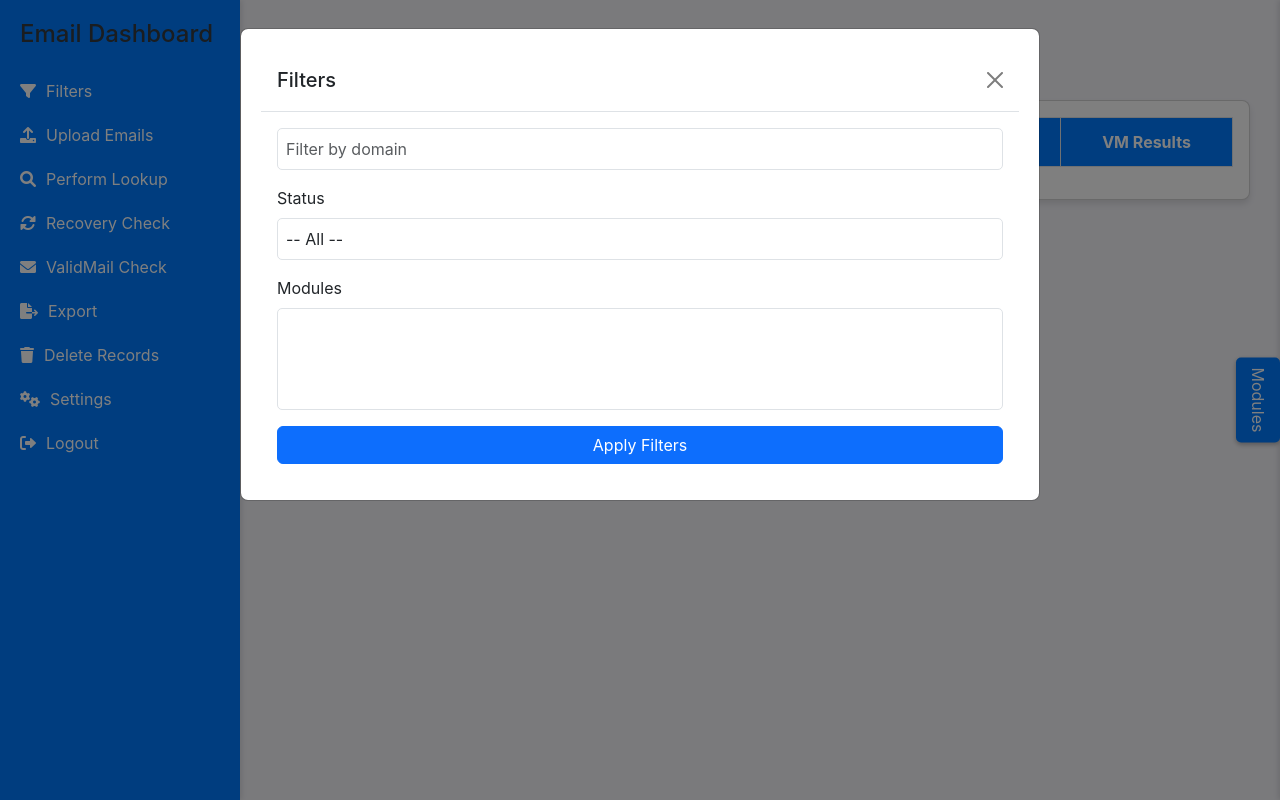
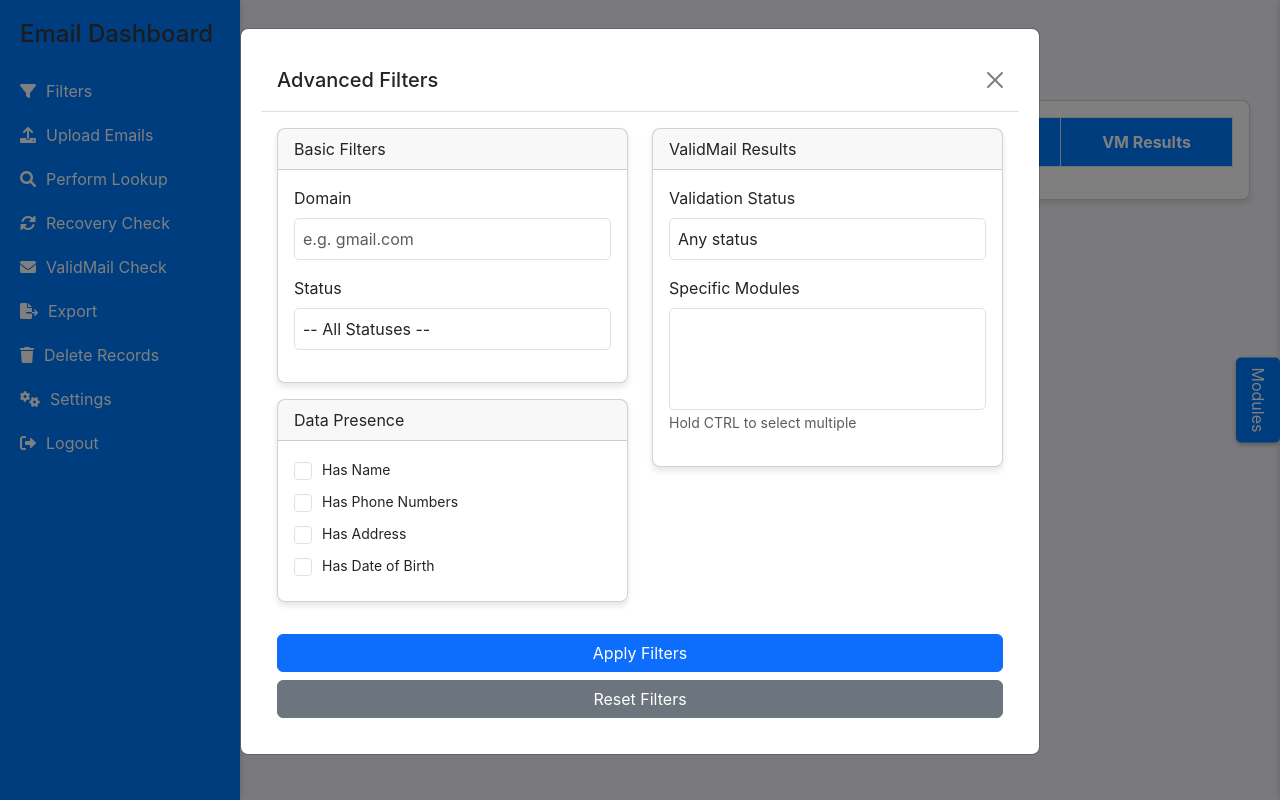
Before and after one commit to DevCentrals/AIO-Suite, a Flask app: template templates/index.html in a window 1280 px wide, after a click on "Filters". Run offline with Flask 3, Linux system fonts and the light colour scheme; the template is opened without the code that fills it, so the values that code supplies are empty; some libraries are stand-ins or nearby versions.

Commit message:
Advanced filtering

```diff
--- a/app.py
+++ b/app.py
@@ -505,6 +505,38 @@ def get_emails():
                 func.json_extract(Email.validmail_results, f'$.{module_name}').cast(db.Boolean) == (True if is_valid else False)
             )
 
+    if filters.get('has_name'):
+        query = query.filter(Email.name != None, Email.name != '', Email.name != 'N/A')
+    if filters.get('has_phone'):
+        query = query.filter(Email.phone_numbers != None, Email.phone_numbers != '', Email.phone_numbers != 'N/A')
+    if filters.get('has_address'):
+        query = query.filter(Email.address != None, Email.address != '', Email.address != 'N/A')
+    if filters.get('has_dob'):
+        query = query.filter(Email.dob != None, Email.dob != '', Email.dob != 'N/A')
+
+    if filters.get('vm_status'):
+        vm_status = filters['vm_status']
+        if vm_status == 'valid':
+            query = query.filter(Email.validmail_results != None)
+            query = query.filter(
+                func.json_extract(Email.validmail_results, '$') != '{}'
+            )
+        elif vm_status == 'invalid':
+            query = query.filter(Email.validmail_results != None)
+            query = query.filter(
+                func.json_extract(Email.validmail_results, '$') != '{}'
+            )
+        elif vm_status == 'all-valid':
+            query = query.filter(Email.validmail_results != None)
+            query = query.filter(
+                func.json_extract(Email.validmail_results, '$') != '{}'
+            )
+        elif vm_status == 'all-invalid':
+            query = query.filter(Email.validmail_results != None)
+            query = query.filter(
+                func.json_extract(Email.validmail_results, '$') != '{}'
+            )
+
     total = query.count()
 
     if fetch_all:
@@ -652,7 +684,7 @@ def process_email_for_recovery_check(app, email_record, loaded_modules, addition
                 proxy_retry_count += 1
                 print(f"Retrying with a new proxy ({proxy_retry_count}/{max_retries})")
 
-        print(f"Failed to process task for {task_obj['email']} with module {module_instance.__class__.__name__} after {max_retries} retries.")
+        print(f"Failed to process task for {task_obj['email']} with module {module_instance.__class__.__name__} (from {module_name}) after {max_retries} retries.")
         return False
 
     def update_email_record(email_address, censored_number, module_name):
--- a/static/js/script.js
+++ b/static/js/script.js
@@ -698,22 +698,96 @@ function getSelectedEmails() {
         .map(checkbox => checkbox.closest('tr').querySelector('td:nth-child(2)').textContent.trim());
 }
 
+function resetFilters() {
+  document.getElementById('filter-domain').value = '';
+  document.getElementById('status-filter').value = '';
+
+  document.getElementById('has-name').checked = false;
+  document.getElementById('has-phone').checked = false;
+  document.getElementById('has-address').checked = false;
+  document.getElementById('has-dob').checked = false;
+
+  document.getElementById('vm-status').value = '';
+  document.getElementById('module-filter').selectedIndex = -1;
+
+  currentFilters = {};
+  fetchRecords(1);
+}
+
 function applyFilters() {
+    currentFilters = {};
+
     const domain = document.getElementById('filter-domain').value;
     const status = document.getElementById('status-filter').value;
 
-    const selectedModules = Array.from(document.getElementById('module-filter').selectedOptions).map(option => option.value);
-
-    currentFilters = {};
     if (domain) currentFilters.domain = domain;
     if (status) currentFilters.status = status;
-    if (selectedModules.length > 0) currentFilters.module_results = selectedModules.reduce((acc, module) => {
-        acc[module] = true;
-        return acc;
-    }, {});
 
-    fetchRecords(currentPage, currentFilters);
-}
+    if (document.getElementById('has-name').checked) {
+      currentFilters.has_name = true;
+    }
+    if (document.getElementById('has-phone').checked) {
+      currentFilters.has_phone = true;
+    }
+    if (document.getElementById('has-address').checked) {
+      currentFilters.has_address = true;
+    }
+    if (document.getElementById('has-dob').checked) {
+      currentFilters.has_dob = true;
+    }
+
+    const vmStatus = document.getElementById('vm-status').value;
+    if (vmStatus) {
+      currentFilters.vm_status = vmStatus;
+    }
+
+    const selectedModules = Array.from(document.getElementById('module-filter').selectedOptions)
+      .map(option => option.value);
+
+    if (selectedModules.length > 0) {
+      currentFilters.module_results = {};
+      selectedModules.forEach(module => {
+        currentFilters.module_results[module] = true; // Default to valid
+      });
+    }
+
+    const filtersParam = encodeURIComponent(JSON.stringify(currentFilters));
+
+    fetch(`/get_emails?page=1&records_per_page=${recordsPerPage}&filters=${filtersParam}`)
+      .then(response => response.json())
+      .then(data => {
+        tableBody.innerHTML = data.records.map(record => {
+          const formattedValidmailResults = record.validmail_results ?
+            Object.entries(record.validmail_results).map(([module, result]) => {
+              return `<strong>${module}</strong>: ${result ? 'Valid' : 'Invalid'}`;
+            }).join('<br>') :
+            'N/A';
+
+          return `
+            <tr id="email-${CSS.escape(record.email)}" data-email="${CSS.escape(record.email)}">
+              <td><input type="checkbox" name="selected_emails" value="${record.id}"></td>
+              <td>${record.email}</td>
+              <td id="status-${CSS.escape(record.email)}">${record.status || 'N/A'}</td>
+              <td id="name-${CSS.escape(record.email)}">${record.name || 'N/A'}</td>
+              <td id="phone_numbers-${CSS.escape(record.email)}">${record.phone_numbers || 'N/A'}</td>
+              <td id="address-${CSS.escape(record.email)}">${record.address || 'N/A'}</td>
+              <td id="dob-${CSS.escape(record.email)}">${record.dob || 'N/A'}</td>
+              <td id="validmail_results-${CSS.escape(record.email)}">${formattedValidmailResults}</td>
+            </tr>`;
+        }).join('');
+
+        totalRecords = data.total;
+        totalRecordsElem.textContent = `Total Records: ${totalRecords}`;
+        updatePagination();
+        populateStatusOptions(data.statuses);
+        populateModuleFilter();
+      })
+      .catch(error => {
+        console.error('Error fetching filtered records:', error);
+      });
+
+    $('#filterModal').modal('hide');
+  }
 
 async function deleteSelectedRecords() {
     const selectedEmails = getSelectedEmails();
--- a/templates/index.html
+++ b/templates/index.html
@@ -116,25 +116,81 @@
         <div class="modal-dialog modal-lg">
           <div class="modal-content">
             <div class="modal-header">
-              <h5 class="modal-title">Filters</h5>
+              <h5 class="modal-title">Advanced Filters</h5>
               <button type="button" class="btn-close" data-bs-dismiss="modal"></button>
             </div>
             <div class="modal-body">
               <form id="filter-form" onsubmit="applyFilters(); return false;">
+                <div class="row">
+                  <div class="col-md-6">
+                    <div class="card mb-3">
+                      <div class="card-header">Basic Filters</div>
+                      <div class="card-body">
                         <div class="mb-3">
-                  <input type="text" id="filter-domain" name="domain" placeholder="Filter by domain" class="form-control">
+                          <label for="filter-domain" class="form-label">Domain</label>
+                          <input type="text" id="filter-domain" name="domain" placeholder="e.g. gmail.com" class="form-control">
                         </div>
                         <div class="mb-3">
                           <label for="status-filter" class="form-label">Status</label>
                           <select id="status-filter" class="form-control">
-                    <option value="">-- All --</option>
+                            <option value="">-- All Statuses --</option>
+                          </select>
+                        </div>
+                      </div>
+                    </div>
+
+                    <div class="card mb-3">
+                      <div class="card-header">Data Presence</div>
+                      <div class="card-body">
+                        <div class="form-check mb-2">
+                          <input class="form-check-input" type="checkbox" id="has-name">
+                          <label class="form-check-label" for="has-name">Has Name</label>
+                        </div>
+                        <div class="form-check mb-2">
+                          <input class="form-check-input" type="checkbox" id="has-phone">
+                          <label class="form-check-label" for="has-phone">Has Phone Numbers</label>
+                        </div>
+                        <div class="form-check mb-2">
+                          <input class="form-check-input" type="checkbox" id="has-address">
+                          <label class="form-check-label" for="has-address">Has Address</label>
+                        </div>
+                        <div class="form-check mb-2">
+                          <input class="form-check-input" type="checkbox" id="has-dob">
+                          <label class="form-check-label" for="has-dob">Has Date of Birth</label>
+                        </div>
+                      </div>
+                    </div>
+                  </div>
+
+                  <div class="col-md-6">
+                    <div class="card mb-3">
+                      <div class="card-header">ValidMail Results</div>
+                      <div class="card-body">
+                        <div class="mb-3">
+                          <label class="form-label">Validation Status</label>
+                          <select id="vm-status" class="form-control">
+                            <option value="">Any status</option>
+                            <option value="valid">At least one valid</option>
+                            <option value="invalid">At least one invalid</option>
+                            <option value="all-valid">All valid</option>
+                            <option value="all-invalid">All invalid</option>
                           </select>
                         </div>
                         <div class="mb-3">
-                  <label for="module-filter" class="form-label">Modules</label>
-                  <select id="module-filter" class="form-control" multiple></select>
+                          <label for="module-filter" class="form-label">Specific Modules</label>
+                          <select id="module-filter" class="form-control" multiple>
+                          </select>
+                          <small class="text-muted">Hold CTRL to select multiple</small>
                         </div>
-                <button type="submit" class="btn btn-primary w-100">Apply Filters</button>
+                      </div>
+                    </div>
+                  </div>
+                </div>
+
+                <div class="d-grid gap-2 mt-3">
+                  <button type="submit" class="btn btn-primary">Apply Filters</button>
+                  <button type="button" class="btn btn-secondary" onclick="resetFilters()">Reset Filters</button>
+                </div>
               </form>
             </div>
           </div>
```
Also changed, not shown: search_modules/CyberBackgroundChecks.py (+31 -5 lines). Lines whose indentation alone changed are shown as unchanged.
